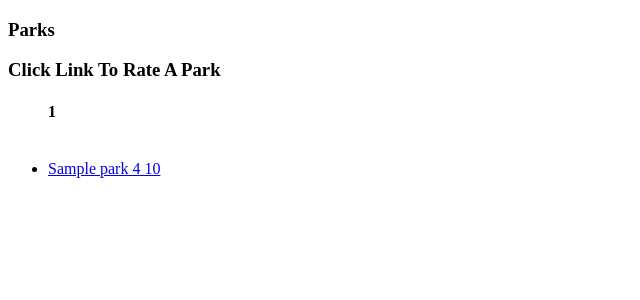
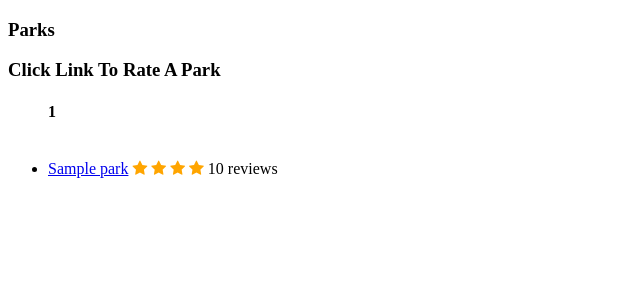
Before and after one commit to SuriyaMohan89/HB--Park-N-Play, a Flask app: page /parks in a window 1280 px wide. Shown: the top 300 px of the page, without its empty margins (0-640 px from the left). Run offline with Flask 2, Linux system fonts and the light colour scheme; tables that the repository leaves empty hold one stand-in row (values such as "Sample post").

Commit message:
Ratings styling added

```diff
--- a/templates/parks_list.html
+++ b/templates/parks_list.html
@@ -4,7 +4,12 @@
 
 {% block content %}
 
-
+<link rel="stylesheet" href="https://cdnjs.cloudflare.com/ajax/libs/font-awesome/4.7.0/css/font-awesome.min.css">
+<style>
+.checked {
+    color: orange;
+}
+</style>
 
 <h3>Parks</h3>
 <h3> Click Link To Rate A Park</h3>
@@ -14,7 +19,8 @@
 	<h4><b>{{ zipcode}}</b></h4>
 	{% for park in parks %}
 	{% if park.zipcode == zipcode %} <br>
-	<li> <a href="/parks/{{ park.park_id }}">{{ park.parkname }} {% if park.scores %} {{ park.scores[0].rating| int }} {{ park.scores[0].reviews  }} {% endif %}</a>
+	<li> <a href="/parks/{{ park.park_id }}">{{ park.parkname }}</a>{% if park.scores %} {% for i in range (park.scores[0].rating | int) %}<span class="fa fa-star checked"></span> {% endfor %}
+ {{ park.scores[0].reviews  }} reviews {% endif %}
 	</li>
 	{% endif %}
 	{% endfor %}
--- a/templates/schedule.html
+++ b/templates/schedule.html
@@ -8,7 +8,8 @@
 
 <input id = "parkid" type="text" value="{{ park_id }}" hidden>
 
-
+<div id ="Reschedule"></div>
+<div id = "ScheduleCount"> </div>
 
 <form >
 	<h3> Choose Date</h3>
@@ -51,8 +52,7 @@
 <input id ="submitform" type = "submit" value="submit">
 </div>
 </form><br><br>
-<div id ="Reschedule"></div>
-<div id = "ScheduleCount"> </div>
+
 
 
 <script src="http://code.jquery.com/jquery.js"></script>
```
